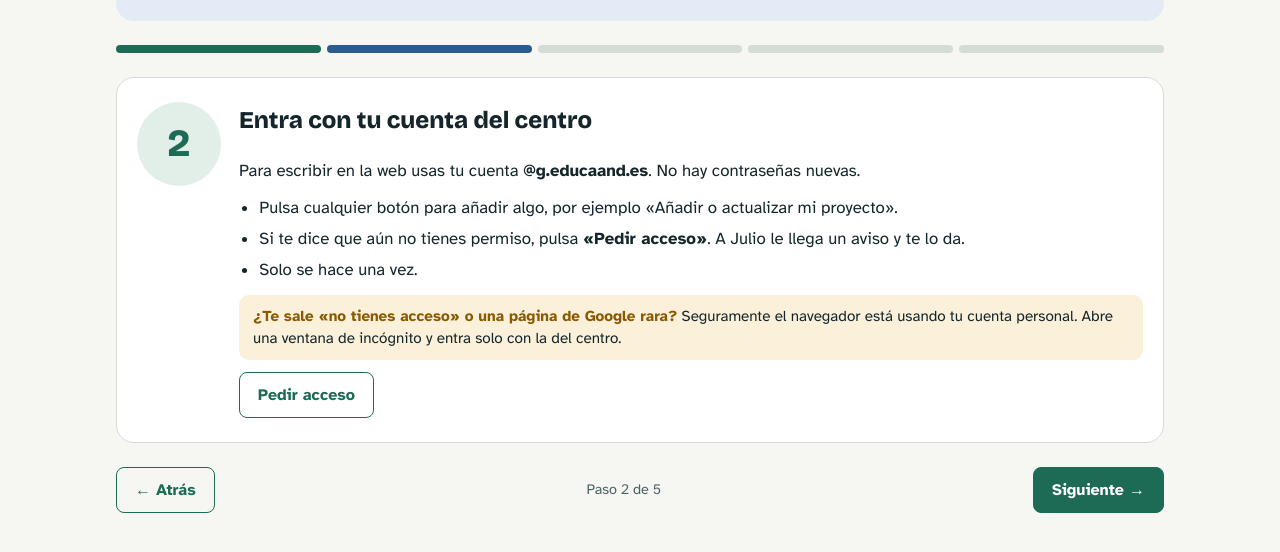
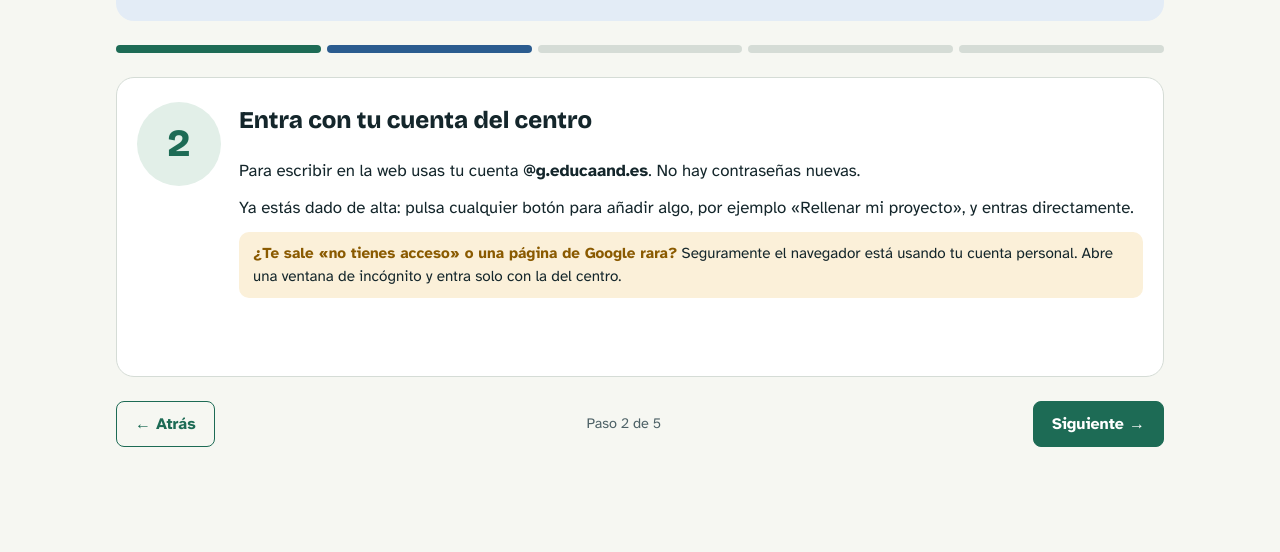
Before and after one commit to p92camcj/docentes40, a plain HTML site: page manual/index.html in a window 1280 px wide. Both pictures are taken after a click on the button "Siguiente →". Shown: the part 242-794 px from the top of the page. Drawn offline with nearby package versions, Linux system fonts and the light colour scheme.

Commit message:
Guía del GT: todos están autorizados, fuera el paso de pedir acceso
Co-Authored-By: Claude Opus 5.5 <noreply@anthropic.com>
Claude-Session: https://claude.ai/code/session_01V56fjtqJf25TZgBzZcJHJY

```diff
--- a/manual/index.html
+++ b/manual/index.html
@@ -83,13 +83,8 @@
     <div class="cuerpo">
       <h2>Entra con tu cuenta del centro</h2>
       <p>Para escribir en la web usas tu cuenta <strong>@g.educaand.es</strong>. No hay contraseñas nuevas.</p>
-      <ul>
-        <li>Pulsa cualquier botón para añadir algo, por ejemplo «Añadir o actualizar mi proyecto».</li>
-        <li>Si te dice que aún no tienes permiso, pulsa <strong>«Pedir acceso»</strong>. A Julio le llega un aviso y te lo da.</li>
-        <li>Solo se hace una vez.</li>
-      </ul>
+      <p>Ya estás dado de alta: pulsa cualquier botón para añadir algo, por ejemplo «Rellenar mi proyecto», y entras directamente.</p>
       <p class="nota"><strong>¿Te sale «no tienes acceso» o una página de Google rara?</strong> Seguramente el navegador está usando tu cuenta personal. Abre una ventana de incógnito y entra solo con la del centro.</p>
-      <a class="boton claro" data-app="pedir">Pedir acceso</a>
     </div>
   </section>
 
@@ -144,7 +139,7 @@
   var SITE = 'https:' + '/' + '/sites.google.com/g.educaand.es/docentes40';
   document.querySelectorAll('[data-site]').forEach(function (a) { GT.enlace(a, SITE + a.getAttribute('data-site')); });
   /* Si la app aún no está publicada, el botón lleva a la página del site correspondiente. */
-  var RESPALDO = { cielo: '/apunta-al-cielo', recursos: '/recursos', pedir: '/apunta-al-cielo' };
+  var RESPALDO = { cielo: '/apunta-al-cielo', recursos: '/recursos' };
   document.querySelectorAll('[data-app]').forEach(function (a) { var v = a.getAttribute('data-app'); GT.enlace(a, GT.app(v) || SITE + RESPALDO[v]); });
 
   var pasos = Array.prototype.slice.call(document.querySelectorAll('.paso')), actual = 0, visto = 0;
```
